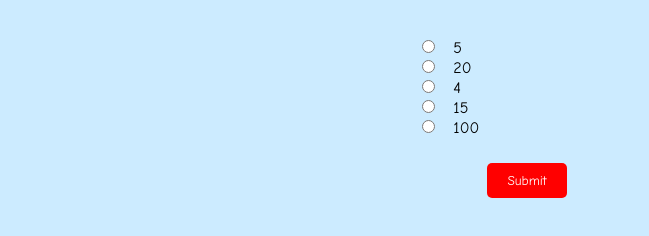
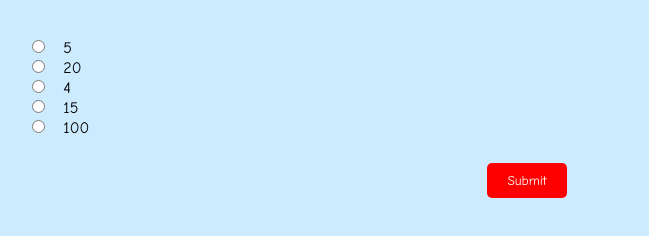
Before and after one commit to thinkful-ei-heron/heesu_reif_quiz_app, a plain HTML site: page index.html in a window 1280 px wide. Both pictures are taken after a click on the element "Start the quiz!". Shown: the part 124-360 px from the top of the page, without its empty margins (113-762 px from the left). Drawn offline with nearby package versions, Linux system fonts and the light colour scheme.

Commit message:
edit css

```diff
--- a/main.css
+++ b/main.css
@@ -5,8 +5,8 @@ body {
 }
 
 #quiz-container {
-  height: 600px;
-  width: 600px;
+  height: 0 auto;
+  width: 0 auto;
   margin: 0 auto;
   padding: 20px 30px;
   text-align: center;
@@ -16,7 +16,7 @@ ul {
   list-style: none;
   text-align: left;
   padding: 10px;
-  margin-left: 180px;
+  margin-left: 100px;
 }
 
 #answerText {
```
